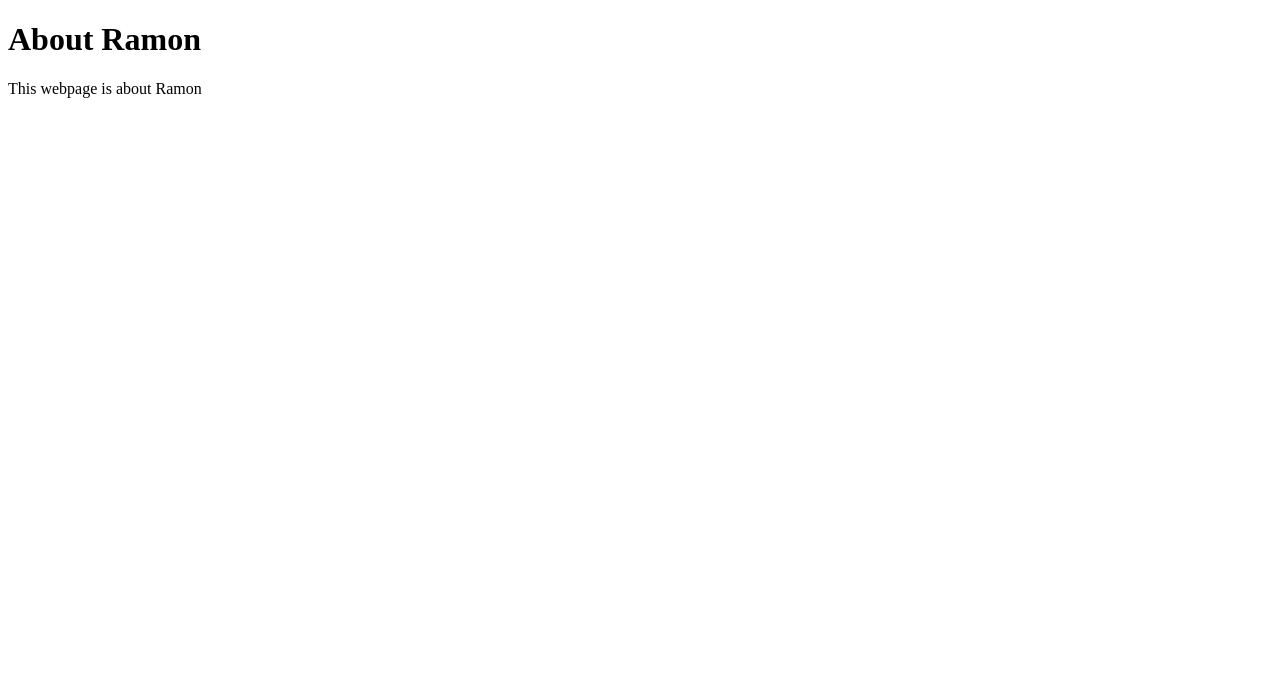
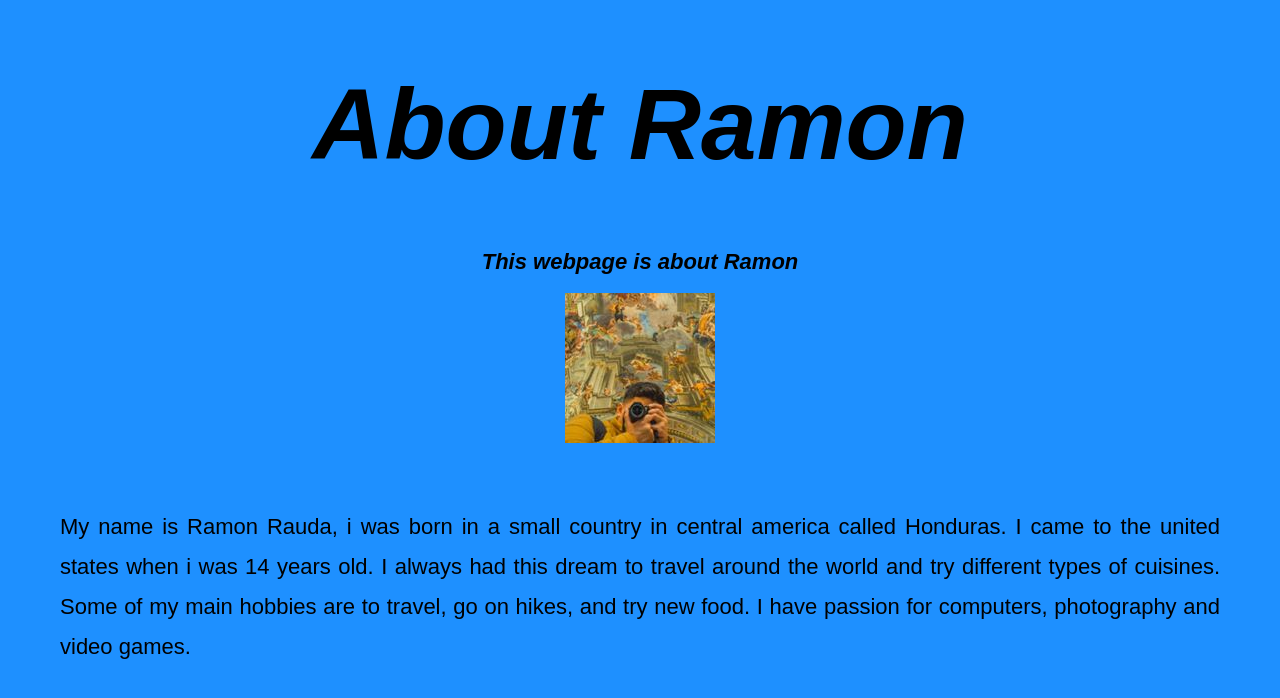
Before and after one commit to RamonPantoja12/about-ramon, a plain HTML site: page index.html in a window 1280 px wide. Drawn offline with Linux system fonts and the light colour scheme.

Commit message:
Started about me added image added some css

```diff
--- a/index.html
+++ b/index.html
@@ -2,10 +2,16 @@
 <html lang="en">
 <head>
     <meta charset="UTF-8">
-    <title>About Ramon</title>
+    <title> About Ramon </title>
+    <link rel="stylesheet" href="style.css">
 </head>
 <body>
-<h1> About Ramon</h1>
-<p>This webpage is about Ramon</p>
+<h1> About Ramon </h1>
+<h2> This webpage is about Ramon </h2>
+<img src=84318438_1610361145771319_5893422306729918464_n.jpg alt="Snap of italy"/>
+<p> My name is Ramon Rauda, i was born in a small country in central america called Honduras.
+    I came to the united states when i was 14 years old. I always had this dream to travel around the world and try
+    different types of cuisines. Some of my main hobbies are to travel, go on hikes, and try new food. I have passion for computers, photography
+    and video games. </p>
 </body>
 </html>
--- /dev/null
+++ b/style.css
@@ -0,0 +1,31 @@
+body {
+    padding: 0;
+    margin: 0;
+    background-color: dodgerblue;
+    text-align: center;
+
+}
+
+h1 {
+    font-size: 100px;
+    font-family: Arial, monospace;
+    text-align: center;
+    font-style: italic;
+}
+
+h2 {
+    font-size: 22px;
+    font-family: Arial, monospace;
+    text-align: center;
+    font-style: italic;
+}
+
+p {
+    font-size: 22px;
+    line-height: 40px;
+    text-align: justify;
+    margin: 40px;
+    padding: 20px;
+    font-family: Arial, monospace;
+
+}
```
Also changed, not shown: 84318438_1610361145771319_5893422306729918464_n.jpg (added).
